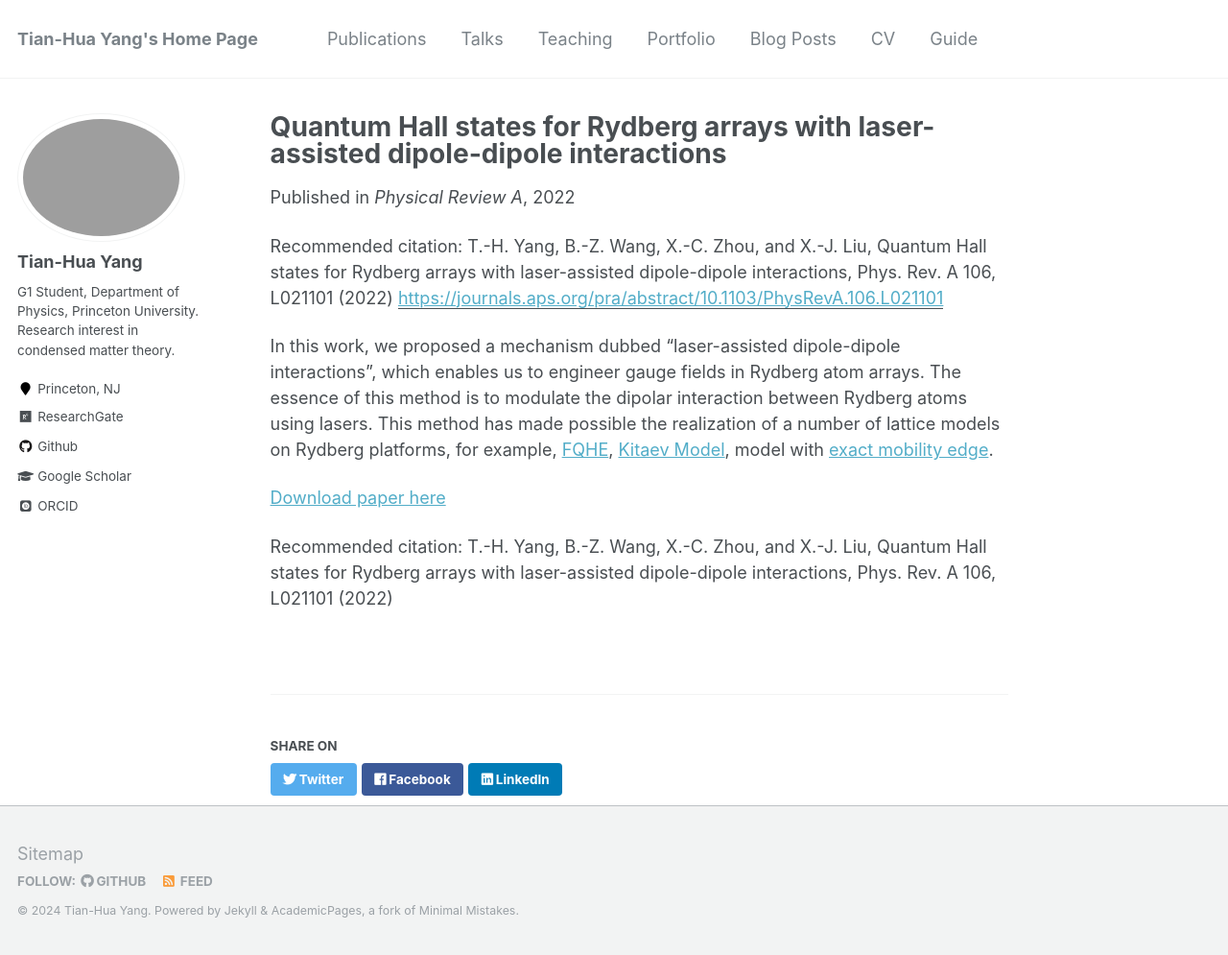
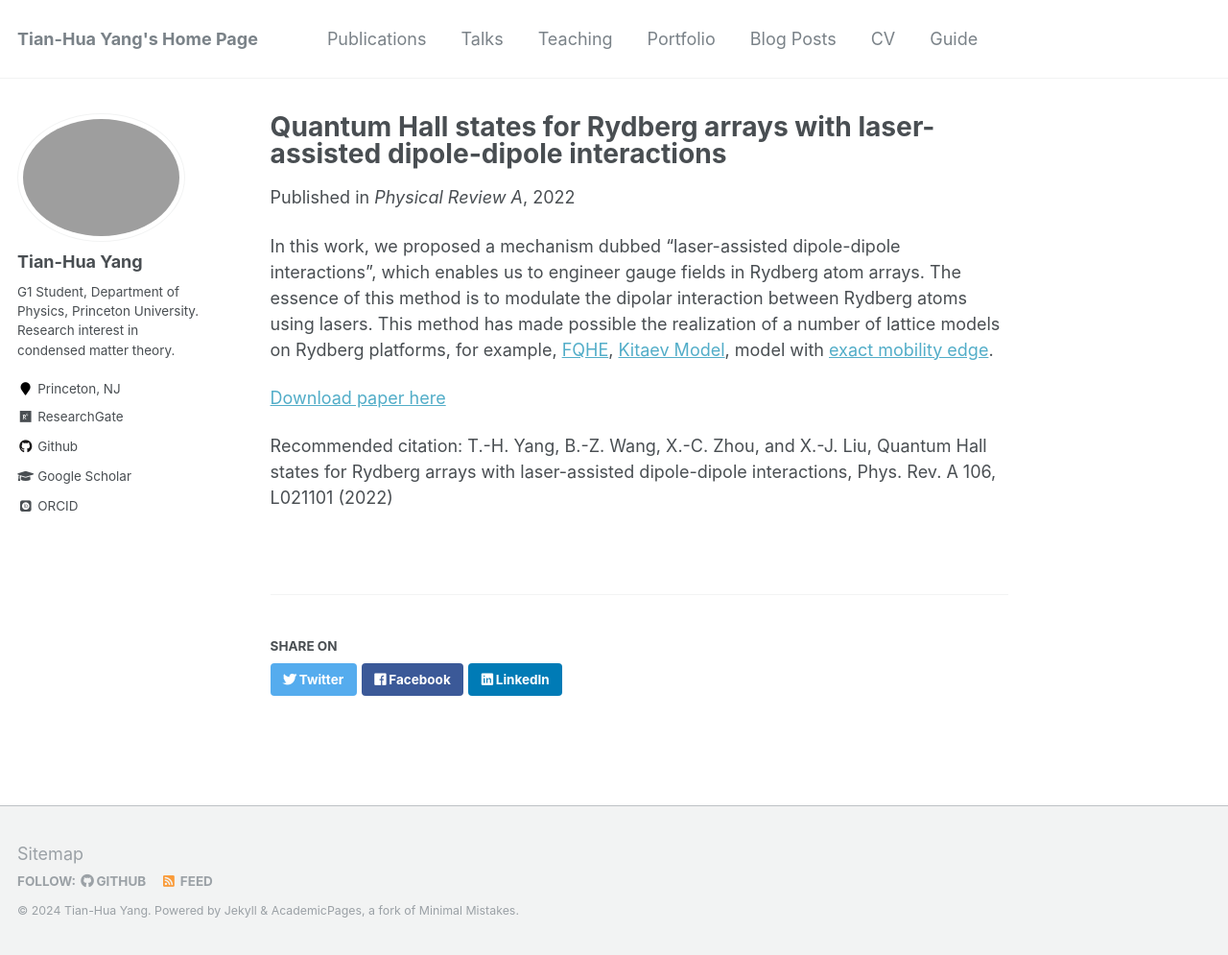
Before and after one commit to ThomasYangth/thomasyangth.github.io, a Jekyll site: the page built from _publications/RydbergLADDI.md, in a window 1280 px wide and 995 px high. Shown: the whole window at 96% size. Built offline with Jekyll 4.4.1, drawn with Linux system fonts in a browser that asks for light colours; some web fonts are replaced.

Commit message:
deleted citation

```diff
--- a/_publications/RydbergLADDI.md
+++ b/_publications/RydbergLADDI.md
@@ -6,7 +6,6 @@ excerpt: 'Proposed Laser-Assisted Dipole-Dipole Interactions as a mechanism to g
 date: 2022-08-08
 venue: 'Physical Review A'
 paperurl: 'https://journals.aps.org/pra/abstract/10.1103/PhysRevA.106.L021101'
-citation: 'T.-H. Yang, B.-Z. Wang, X.-C. Zhou, and X.-J. Liu, Quantum Hall states for Rydberg arrays with laser-assisted dipole-dipole interactions, Phys. Rev. A 106, L021101 (2022)'
 ---
 In this work, we proposed a mechanism dubbed "laser-assisted dipole-dipole interactions", which enables us to engineer gauge fields in Rydberg atom arrays. The essence of this method is to modulate the dipolar interaction between Rydberg atoms using lasers. This method has made possible the realization of a number of lattice models on Rydberg platforms, for example, [FQHE](https://arxiv.org/abs/2302.13104), [Kitaev Model](https://arxiv.org/abs/2310.12905), model with [exact mobility edge](https://journals.aps.org/prl/abstract/10.1103/PhysRevLett.131.176401).
 
```
